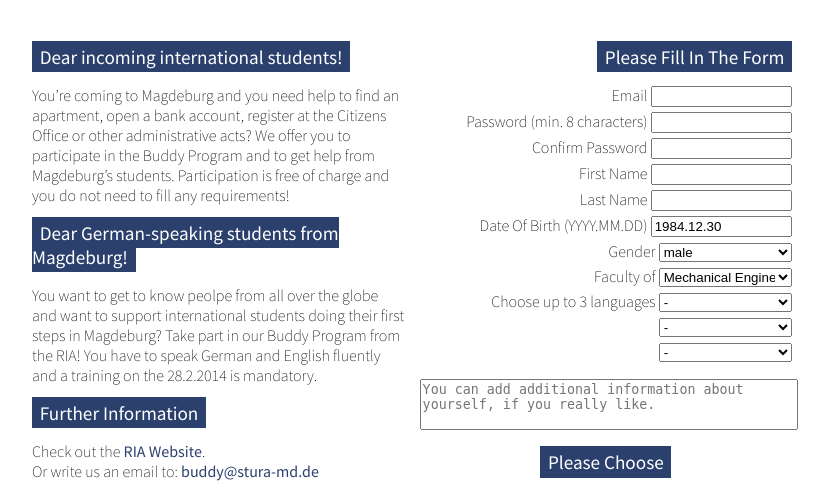
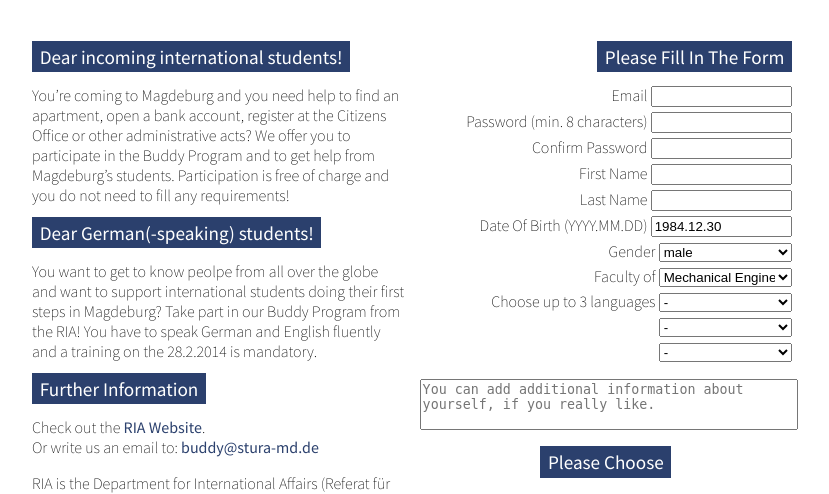
Before and after one commit to filter1/buddyreloaded, a Flask app: page / in a window 1280 px wide. Shown: the part 759-1253 px from the top of the page, without its empty margins (228-1057 px from the left). Run offline with Flask 2, Linux system fonts and the light colour scheme; some libraries are stand-ins or nearby versions.

Commit message:
changing again

```diff
--- a/app/templates/index.html
+++ b/app/templates/index.html
@@ -11,7 +11,7 @@
 				You’re coming to Magdeburg and you need help to find an apartment, open a bank account, register at the Citizens Office or other administrative acts? We offer you to participate in the Buddy Program and to get help from Magdeburg’s students. Participation is free of charge and you do not need to fill any requirements!
 		</p>
 
-		<span class="colorful">Dear German-speaking students from Magdeburg!</span>
+		<span class="colorful">Dear German(-speaking) students!</span>
 		<p>
 		 You want to get to know peolpe from all over the globe and want to support international students doing their first steps in Magdeburg? Take part in our Buddy Program from the RIA! You have to speak German and English fluently and a training on the 28.2.2014 is mandatory.
 		 </p>
--- a/app/templates/index_reg.html
+++ b/app/templates/index_reg.html
@@ -81,7 +81,7 @@
 			</div>
 			<div id="radio_pre" class="radio left margin_top_bot" >
 				<input type="radio" name="status" value="p">
-				I am a German-speaking student and I want to assist incoming international students.
+				I am a German(-speaking) student and I want to assist incoming international students.
 			</div>
 
 			<div id="train" class="right text_right margin_top_bot">
```
